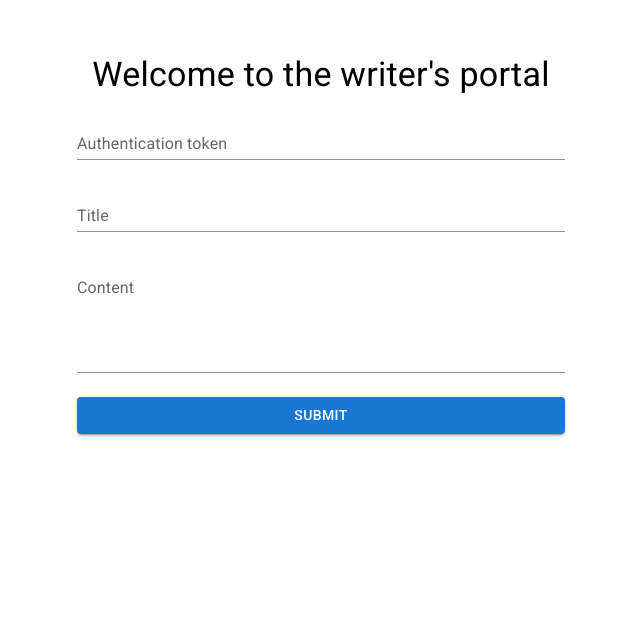
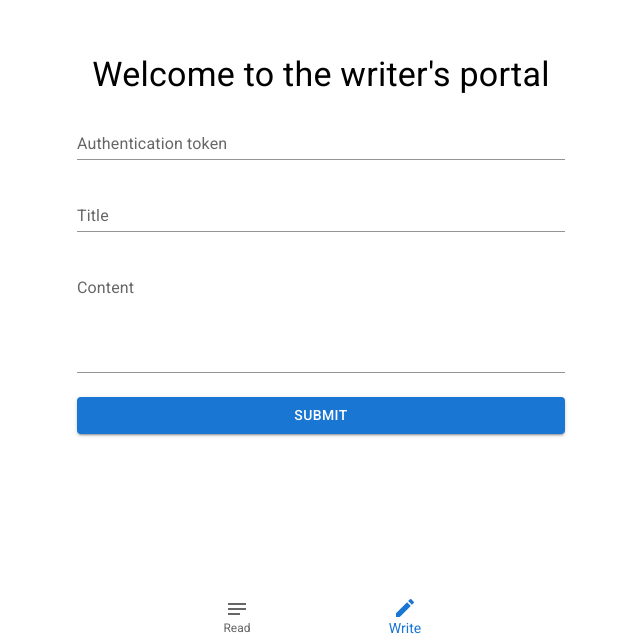
Before and after one commit to Monster-Gem/blog, a Next.js app: page /author in a window 1280 px wide. Shown: the part 156-800 px from the top of the page, without its empty margins (319-959 px from the left). Built offline with nearby package versions, Linux system fonts and the light colour scheme.

Commit message:
feat: add footer

```diff
--- a/components/page.js
+++ b/components/page.js
@@ -1,7 +1,16 @@
-import { Container } from "@mui/material";
+import {
+  Container,
+  BottomNavigation,
+  BottomNavigationAction,
+} from "@mui/material";
 import Head from "next/head";
+import { useRouter } from "next/router";
+import { Notes as NotesIcon, Create as CreateIcon } from "@mui/icons-material";
 
 export default function Page({ tabName, children }) {
+  const router = useRouter();
+  const routes = ["/", "/author"];
+
   return (
     <div className="wrapper">
       <Head>
@@ -12,6 +21,18 @@ export default function Page({ tabName, children }) {
       <Container maxWidth="sm" className="container">
         {children}
       </Container>
+
+      <BottomNavigation
+        showLabels
+        value={routes.indexOf(router.route)}
+        onChange={(_, newValue) => {
+          router.push(routes[newValue]);
+        }}
+        className="bottom-navigation"
+      >
+        <BottomNavigationAction label="Read" icon={<NotesIcon />} />
+        <BottomNavigationAction label="Write" icon={<CreateIcon />} />
+      </BottomNavigation>
     </div>
   );
 }
--- a/package.json
+++ b/package.json
@@ -10,6 +10,7 @@
     "@emotion/react": "^11.10.0",
     "@emotion/styled": "^11.10.0",
     "@fontsource/roboto": "^4.5.8",
+    "@mui/icons-material": "^5.8.4",
     "@mui/material": "^5.10.0",
     "next": "^12.1.5",
     "react": "^18.0.0",
--- a/styles/globals.css
+++ b/styles/globals.css
@@ -21,3 +21,9 @@ body {
 .wrapper {
   padding: 40px 16px;
 }
+
+.bottom-navigation {
+  width: 100%;
+  position: fixed;
+  bottom: 0;
+}
```
Also changed, not shown: 1 other file (tests, documents, lock files or other folders).
